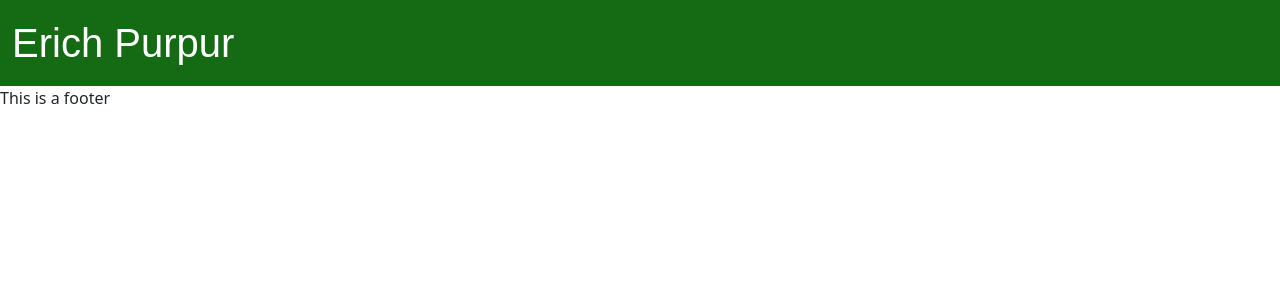
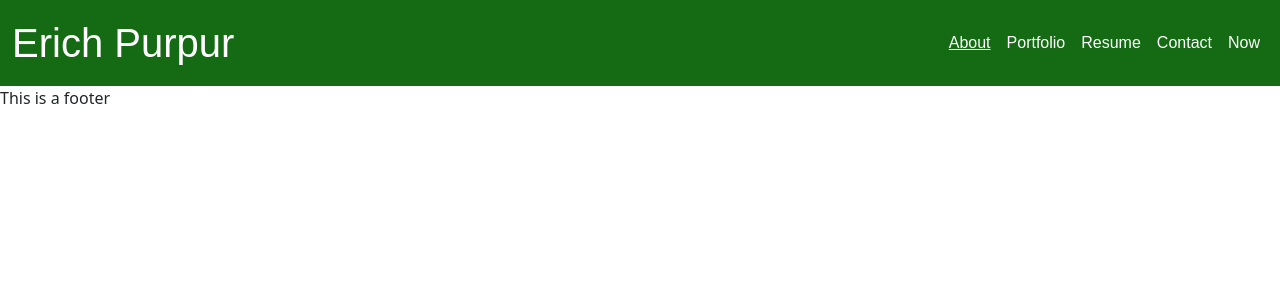
Before and after one commit to epurpur/ReactPortfolio, a React (Create React App) app: page / in a window 1280 px wide. Shown: the top 300 px of the page. Built offline with nearby package versions, Linux system fonts and the light colour scheme; a web font is replaced by a local one.

Commit message:
adding state for toggling underline of chosen navbar link

```diff
--- a/src/components/Header.js
+++ b/src/components/Header.js
@@ -1,21 +1,20 @@
 import React, { useState, useEffect } from 'react'
-
+import NavLinks from './NavLinks'
 
 const Header = () => {
 
 
-
     return (
+    <header>
         <nav class="navbar navbar-expand-lg">
         <div class="container-fluid">
             <a class="navbar-brand" href="#">Erich Purpur</a>
             <div class="collapse navbar-collapse" id="navbarNav">
-        <ul class="navbar-nav ms-auto">
-
-        </ul>
+                <NavLinks />
             </div>
         </div>
         </nav>
+    </header>
     )
 }
 
--- a/src/components/NavLinks.js
+++ b/src/components/NavLinks.js
@@ -1,52 +1,50 @@
-import React from 'react'
+import React, {useState} from 'react'
+
 
 const NavLinks = () => {
-    const [navLinks, setnavLinks] = useState()[
+
+    const [navLinks, setnavLinks] = useState([
         {
             id: 1,
-          name: 'About',
+            title: 'About',
             underlined: true,
         },
         {
             id: 2,
-          name: 'Portfolio',
-          underlined: false,
+            title: 'Portfolio',
+            underlined: false
         },
         {
             id: 3,
-          name: 'Resume',
+            title: 'Resume',
             underlined: false,
         },
         {
             id: 4,
-          name: 'Contact',
+            title: 'Contact',
             underlined: false,
         },
         {
             id: 5,
-          name: 'Now',
+            title: 'Now',
             underlined: false,
         }
-      ]}
+    ])
+
+    const toggleUnderline = (id) => {
+    // Toggles 'underline' property of chosen navlink item to true. Sets all others to false
+        setnavLinks(navLinks.map((link) => link.id === id ? { ...link, underlined: true} : { ...link, underlined: false }))
+    }
 
     return (
-        <div>
-            <li class="nav-item">
-            <a class="nav-link active" aria-current="page" href="#"><u>About</u></a>
-            </li>
-            <li class="nav-item">
-            <a class="nav-link">Portfolio</a>
-            </li>
-            <li class="nav-item">
-            <a class="nav-link" href="#">Resume</a>
-            </li>
-            <li class="nav-item">
-            <a class="nav-link" href="#">Contact</a>
-            </li>
-            <li class="nav-item">
-            <a class="nav-link" href="#">Now</a>
-            </li>
-        </div>
+        <ul class="navbar-nav ms-auto">
+            {/* Make list of HTML of each navbar item */}
+            {navLinks.map((link) =>
+            ( <li class="nav-item" onClick={() => toggleUnderline(link.id)}>
+              <a class="nav-link active" aria-current="page" href="#">{(link.underlined ? <u>{link.title}</u>: `${link.title}` )}</a>
+              </li> )
+            )}
+        </ul>
     )
 }
 
```
Lines whose indentation alone changed are shown as unchanged.
